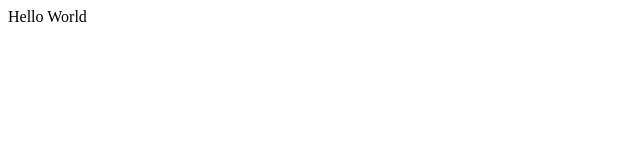
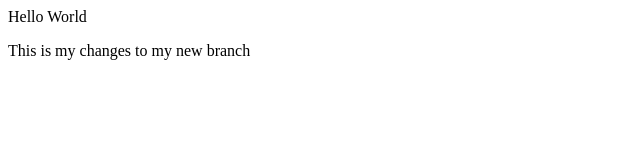
Before and after one commit to loubel/siaproject, a plain HTML site: page index.html in a window 1280 px wide. Shown: the whole page, without its empty margins (0-640 px from the left). Drawn offline with Linux system fonts and the light colour scheme.

Commit message:
made changes for the new branch

```diff
--- a/index.html
+++ b/index.html
@@ -1,6 +1,7 @@
 <html>
 	<body>
 	<p>Hello World</p>
+	<p>This is my changes to my new branch</p>
 	</body>
 
 </html>
```
